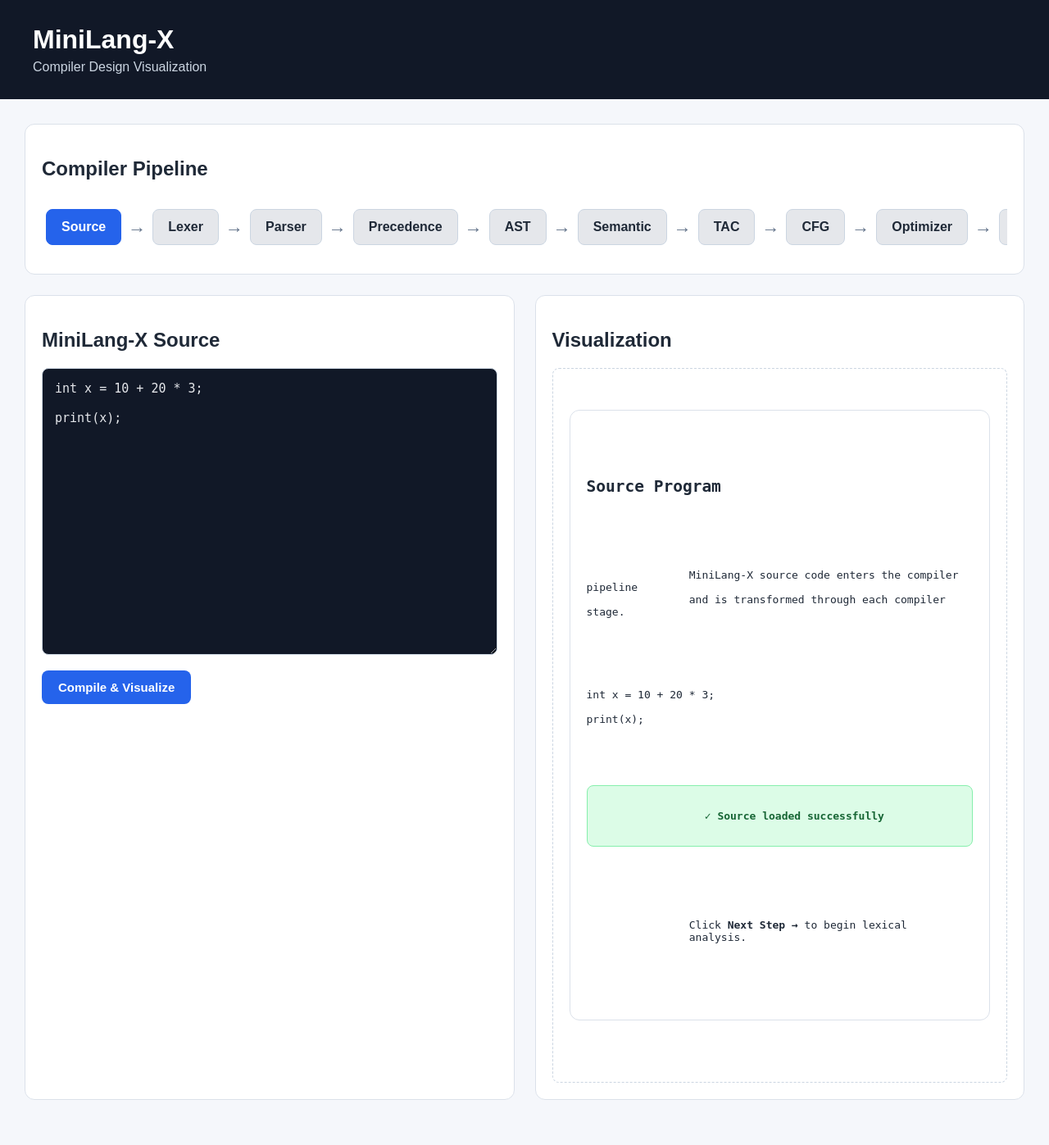
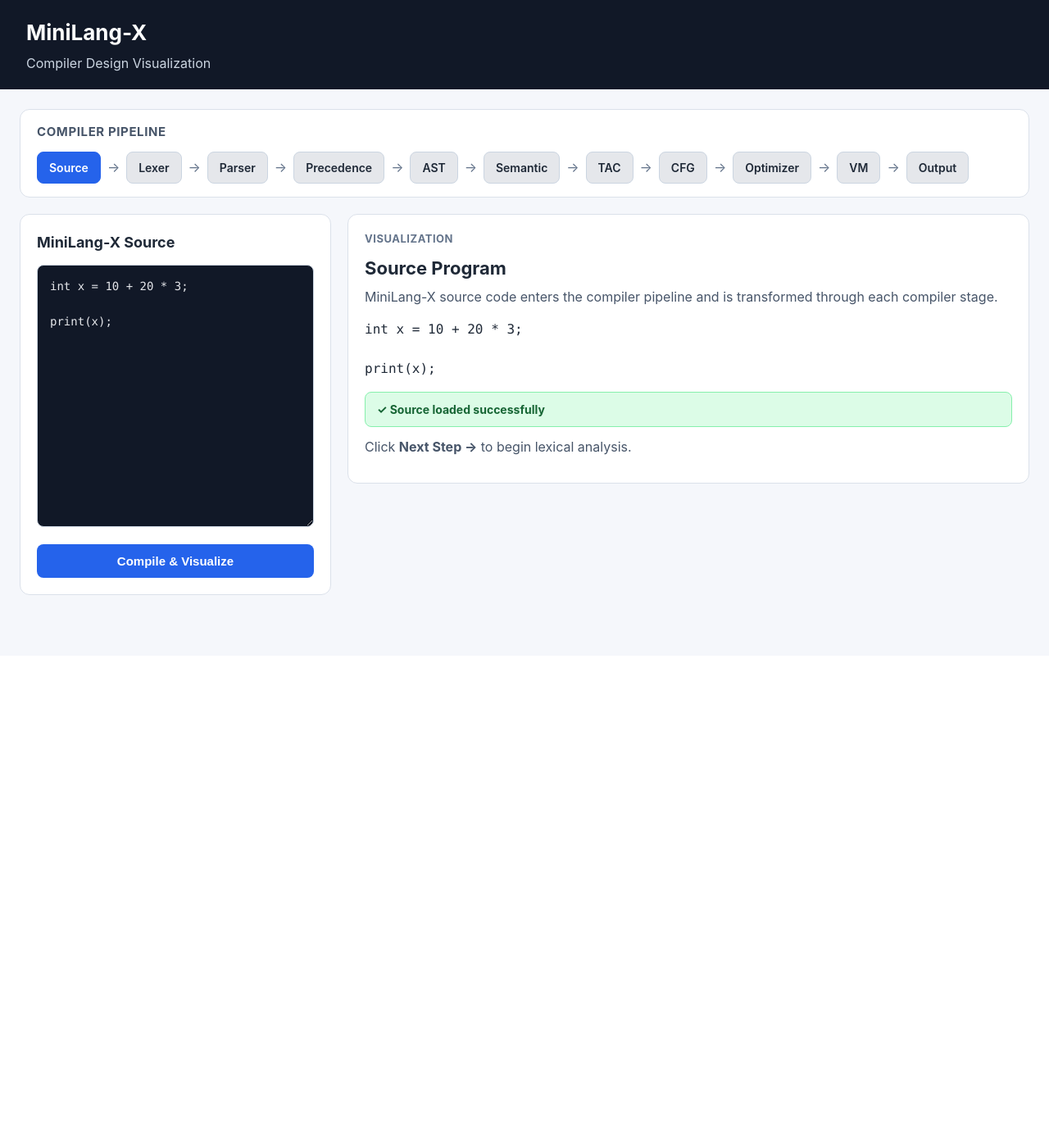
Before and after one commit to ShalihaFathima/MiniLang-X, a Flask app: page / in a window 1280 px wide. Shown: the whole page at 82% size. After the commit the page ends 726 px from the top, so only its background shows below. Run offline with Flask 3, Linux system fonts and the light colour scheme.

Commit message:
Improve dashboard layout and readability
- Render stage content with normal white-space (template indentation
  no longer shows up as large gaps) and a system font
- One box per stage instead of three nested boxes
- Narrow sticky editor with a wide visualization column
- Pipeline bar wraps instead of overflowing
- Tables scroll inside their own area with sticky headers; VM trace
  columns size to their content
- AST and CFG graphs show at full height; wide AST trees no longer
  lose their left side

```diff
--- a/visualizer/static/style.css
+++ b/visualizer/static/style.css
@@ -2511,3 +2511,219 @@ button:hover {
         grid-column: auto;
     }
 }
+
+
+/* =========================================================
+   LAYOUT AND READABILITY REFRESH
+   ---------------------------------------------------------
+   Overrides earlier rules; keeps the existing colour scheme.
+   - narrow sticky editor, wide visualization column
+   - stage HTML is no longer rendered with pre-wrap
+     (template indentation used to appear as large gaps)
+   - one box per stage instead of three nested boxes
+   - pipeline wraps instead of overflowing
+   - large tables scroll inside their own area
+   ========================================================= */
+
+body {
+    font-family: -apple-system, BlinkMacSystemFont, "Segoe UI", Roboto,
+        Helvetica, Arial, sans-serif;
+    line-height: 1.5;
+}
+
+code,
+pre,
+textarea {
+    font-family: ui-monospace, SFMono-Regular, Menlo, Consolas, monospace;
+}
+
+.header {
+    padding: 20px 32px;
+}
+
+.header h1 {
+    font-size: 26px;
+}
+
+.container {
+    max-width: 1600px;
+    padding: 24px;
+}
+
+
+/* Pipeline ------------------------------------------------ */
+
+.pipeline-section {
+    padding: 16px 20px;
+    margin-bottom: 20px;
+}
+
+.pipeline-section h2 {
+    margin: 0;
+    font-size: 15px;
+    color: #475569;
+    text-transform: uppercase;
+    letter-spacing: 0.04em;
+}
+
+.pipeline {
+    flex-wrap: wrap;
+    row-gap: 10px;
+    padding: 12px 0 0;
+    overflow: visible;
+}
+
+.stage {
+    padding: 8px 14px;
+    font-size: 14px;
+    transition: background 0.15s, border-color 0.15s;
+}
+
+.stage:hover:not(.active) {
+    background: #dbeafe;
+    border-color: #93c5fd;
+}
+
+.arrow {
+    font-size: 16px;
+}
+
+
+/* Workspace ----------------------------------------------- */
+
+.workspace {
+    grid-template-columns: minmax(300px, 380px) minmax(0, 1fr);
+    gap: 20px;
+    align-items: start;
+}
+
+.workspace > .panel {
+    min-width: 0;
+    margin-bottom: 0;
+}
+
+.workspace > .panel:first-child {
+    position: sticky;
+    top: 16px;
+}
+
+.workspace > .panel > h2 {
+    margin: 0 0 14px;
+    font-size: 18px;
+}
+
+textarea {
+    min-height: 320px;
+    font-size: 14px;
+    line-height: 1.55;
+    tab-size: 4;
+}
+
+#compile-button {
+    width: 100%;
+}
+
+@media (max-width: 1000px) {
+    .workspace {
+        grid-template-columns: 1fr;
+    }
+
+    .workspace > .panel:first-child {
+        position: static;
+    }
+}
+
+
+/* Stage content ------------------------------------------- */
+
+#visualization {
+    min-height: 200px;
+    padding: 0;
+    border: none;
+    font-family: inherit;
+    white-space: normal;
+}
+
+#visualization > .panel {
+    margin: 0;
+    padding: 0;
+    border: none;
+    background: transparent;
+}
+
+#visualization > .panel > h2 {
+    margin: 0 0 6px;
+    font-size: 22px;
+}
+
+#visualization p {
+    margin: 0 0 12px;
+    color: #475569;
+}
+
+.semantic-status {
+    padding: 10px 14px;
+    margin: 12px 0;
+    font-size: 14px;
+}
+
+#next-step-button {
+    margin-top: 16px;
+}
+
+
+/* Wide content scrolls inside its own area ---------------- */
+
+.tac-table-wrapper,
+.token-table-wrapper {
+    max-height: 520px;
+    overflow: auto;
+}
+
+.tac-table-wrapper thead th {
+    position: sticky;
+    top: 0;
+    z-index: 1;
+    background: #f8fafc;
+}
+
+/* Execution trace: size columns to their content */
+.tac-table-wrapper table {
+    table-layout: auto;
+}
+
+.tac-table-wrapper td code {
+    white-space: nowrap;
+}
+
+/* Graphs grow to their full height; wide ones scroll sideways */
+.ast-container,
+.cfg-graph-container {
+    min-height: 0;
+    max-height: none;
+    overflow-x: auto;
+    overflow-y: visible;
+}
+
+/*
+ * A centred flex row clips the left side of a tree that is wider
+ * than its box, and that part cannot be scrolled to. Auto margins
+ * centre small trees but let wide trees start at the left edge.
+ */
+.ast-container {
+    justify-content: flex-start;
+}
+
+.ast-container > .ast-node {
+    margin-left: auto;
+    margin-right: auto;
+}
+
+/* "Visualization" is a section label; each stage has its own title */
+.workspace > .panel:last-child > h2 {
+    margin-bottom: 10px;
+    font-size: 13px;
+    color: #64748b;
+    text-transform: uppercase;
+    letter-spacing: 0.04em;
+}
```
